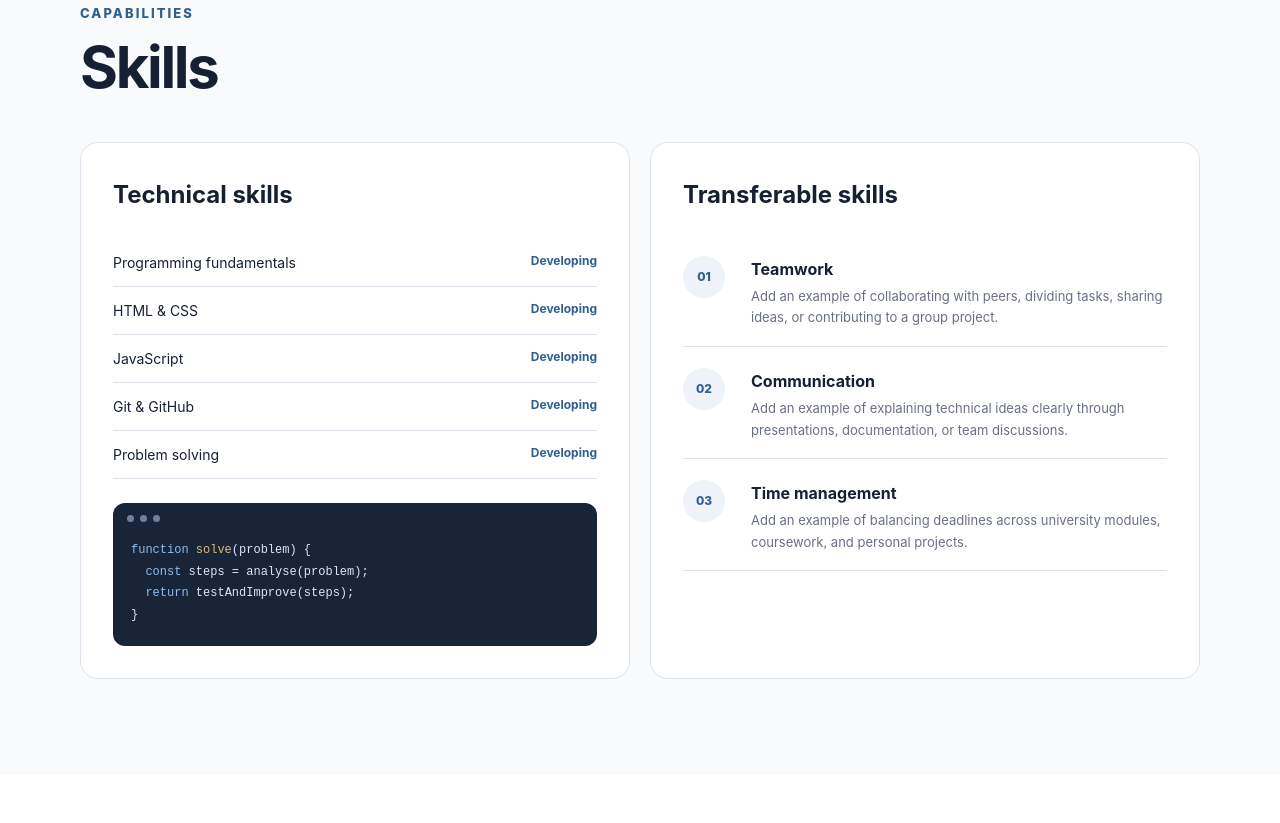
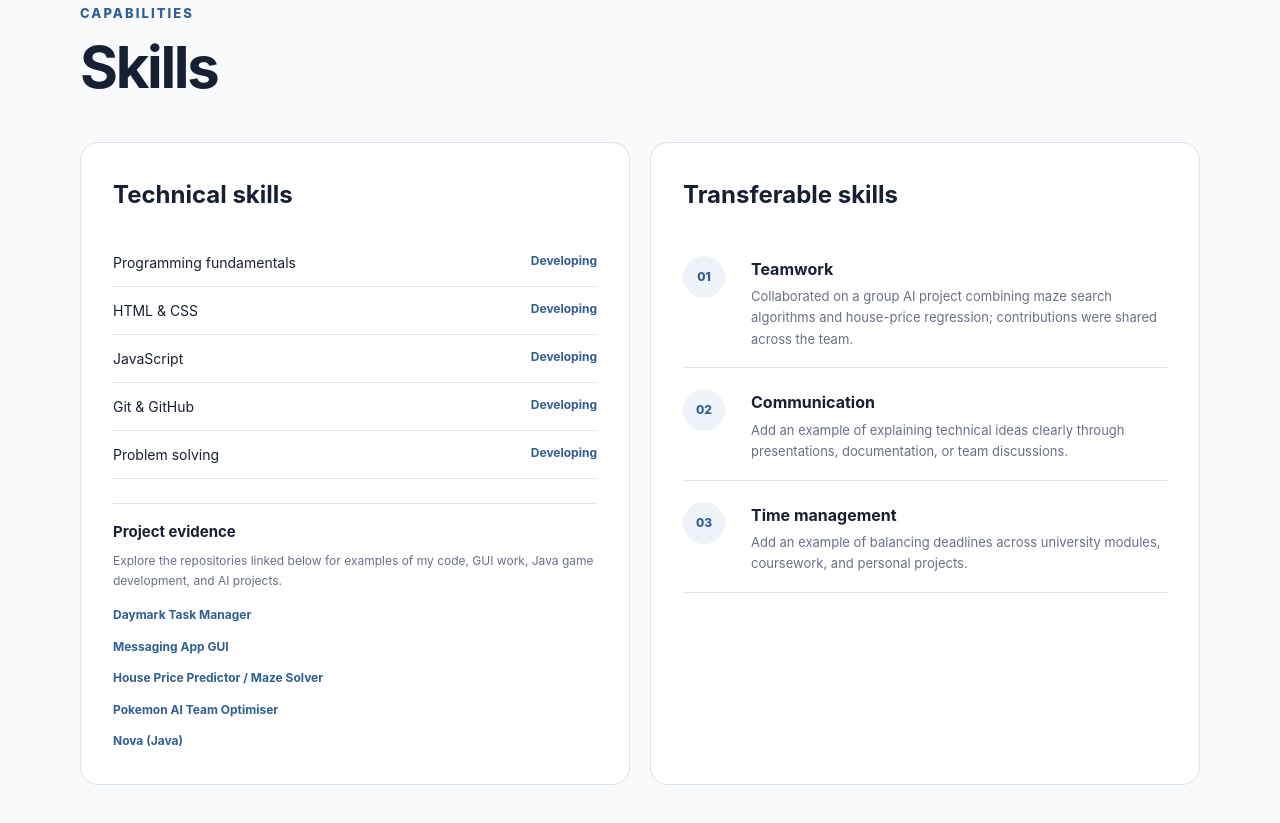
Before and after one commit to faisalsyero/EmployabilityProject, a plain HTML site: page index.html in a window 1280 px wide. Shown: the part 2882-3705 px from the top of the page. Drawn offline with Linux system fonts and the light colour scheme.

Commit message:
Clarify project contributions and evidence
Update the messaging GUI role, describe the shared maze-search and house-price regression project, and link repositories as technical evidence.

Co-authored-by: Copilot <223556219+Copilot@users.noreply.github.com>

```diff
--- a/index.html
+++ b/index.html
@@ -126,8 +126,8 @@
                 <li>Git</li>
               </ul>
               <div class="project-details">
-                <p><strong>My role:</strong> Designed and implemented GUI work for the application.</p>
-                <p><strong>Challenge:</strong> Developing an understandable interface and coordinating my GUI contribution with the wider codebase.</p>
+                <p><strong>My role:</strong> Implemented the entire graphical user interface for the application.</p>
+                <p><strong>Challenge:</strong> Building a complete, cohesive interface for the messaging application.</p>
               </div>
               <button class="button button-project" type="button" data-url="https://github.com/jamesfinnon/messaging-app.git">
                 View repository
@@ -138,21 +138,21 @@
             <article class="project-card">
               <div class="project-top">
                 <span class="project-number">03</span>
-                <span class="project-type">AI Project</span>
+                <span class="project-type">Group AI Project</span>
               </div>
-              <h3>Blackjack AI</h3>
+              <h3>House Price Predictor / Maze Solver</h3>
               <p>
-                An artificial intelligence project that explores automated
-                decision-making in the card game Blackjack.
+                A group project combining a maze solver using classical AI search
+                methods with a house price predictor using machine-learning regression.
               </p>
               <ul class="tag-list" aria-label="Technologies used">
-                <li>Artificial Intelligence</li>
-                <li>Programming</li>
-                <li>Git</li>
+                <li>Classical AI Search</li>
+                <li>Machine Learning</li>
+                <li>Regression</li>
               </ul>
               <div class="project-details">
-                <p><strong>My role:</strong> Contributed to the project and its technical implementation.</p>
-                <p><strong>Challenge:</strong> Applying programming and algorithmic thinking to model Blackjack decisions and improve the AI's strategy.</p>
+                <p><strong>My role:</strong> Contributed as part of the group, with responsibilities shared across the project.</p>
+                <p><strong>Challenge:</strong> Implementing and comparing AI algorithms, including classical search methods for the maze solver and regression algorithms for house price prediction.</p>
               </div>
               <button class="button button-project" type="button" data-url="https://github.com/struanmckenzie/blackjack-ai.git">
                 View repository
@@ -248,12 +248,19 @@
                   <strong>Developing</strong>
                 </li>
               </ul>
-              <div class="code-example" aria-label="Code example">
-                <div class="code-bar"><span></span><span></span><span></span></div>
-                <pre><code><span class="code-keyword">function</span> <span class="code-name">solve</span>(problem) {
-  <span class="code-keyword">const</span> steps = analyse(problem);
-  <span class="code-keyword">return</span> testAndImprove(steps);
-}</code></pre>
+              <div class="project-evidence">
+                <h4>Project evidence</h4>
+                <p>
+                  Explore the repositories linked below for examples of my code,
+                  GUI work, Java game development, and AI projects.
+                </p>
+                <ul>
+                  <li><a href="https://github.com/faisalsyero/task-manager" target="_blank" rel="noopener noreferrer">Daymark Task Manager</a></li>
+                  <li><a href="https://github.com/jamesfinnon/messaging-app" target="_blank" rel="noopener noreferrer">Messaging App GUI</a></li>
+                  <li><a href="https://github.com/struanmckenzie/blackjack-ai" target="_blank" rel="noopener noreferrer">House Price Predictor / Maze Solver</a></li>
+                  <li><a href="https://github.com/faisalsyero/pokemon-bestteam" target="_blank" rel="noopener noreferrer">Pokemon AI Team Optimiser</a></li>
+                  <li><a href="https://github.com/faisalsyero/nova-game" target="_blank" rel="noopener noreferrer">Nova (Java)</a></li>
+                </ul>
               </div>
             </article>
 
@@ -265,8 +272,9 @@
                   <div>
                     <h4>Teamwork</h4>
                     <p>
-                      Add an example of collaborating with peers, dividing tasks,
-                      sharing ideas, or contributing to a group project.
+                      Collaborated on a group AI project combining maze search
+                      algorithms and house-price regression; contributions were
+                      shared across the team.
                     </p>
                   </div>
                 </div>
--- a/styles.css
+++ b/styles.css
@@ -469,40 +469,40 @@ body.dialog-open {
   font-size: 12px;
 }
 
-.code-example {
-  overflow: hidden;
-  border-radius: 12px;
-  background: #182438;
+.project-evidence {
+  border-top: 1px solid var(--line);
+  padding-top: 16px;
 }
 
-.code-bar {
-  display: flex;
-  gap: 6px;
-  padding: 12px 14px 8px;
+.project-evidence h4 {
+  margin: 0 0 6px;
+  font-size: 15px;
 }
 
-.code-bar span {
-  width: 7px;
-  height: 7px;
-  border-radius: 50%;
-  background: #70809a;
+.project-evidence p {
+  margin: 0 0 10px;
+  color: var(--muted);
+  font-size: 12px;
 }
 
-.code-example pre {
+.project-evidence ul {
+  display: grid;
+  gap: 5px;
   margin: 0;
-  padding: 10px 18px 20px;
-  overflow-x: auto;
-  color: #dae6f5;
-  font-size: 12px;
-  line-height: 1.8;
+  padding: 0;
+  list-style: none;
 }
 
-.code-keyword {
-  color: #8ebbf0;
+.project-evidence a {
+  color: var(--blue);
+  font-size: 12px;
+  font-weight: 750;
+  text-decoration: none;
 }
 
-.code-name {
-  color: #dfb87b;
+.project-evidence a:hover,
+.project-evidence a:focus-visible {
+  text-decoration: underline;
 }
 
 .transferable-list {
```
Also changed, not shown: 1 other file.
